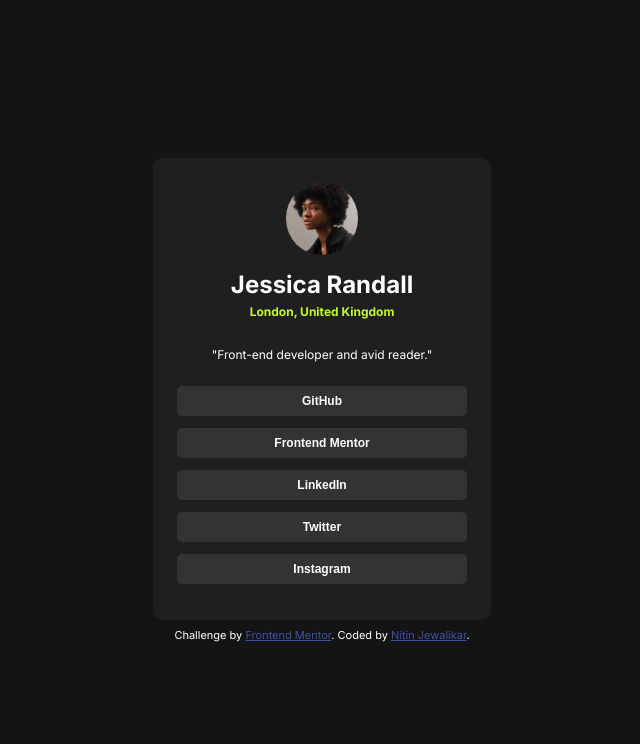
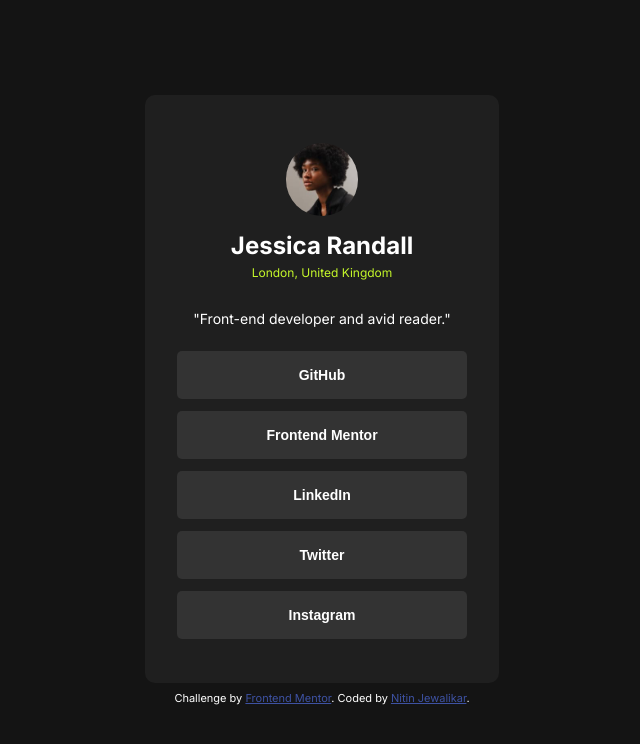
Before and after one commit to Jewalikar-Nitin/Social-Links-Profile-FM, a plain HTML site: page index.html in a window 1280 px wide. Shown: the whole page, without its empty margins (318-958 px from the left). Drawn offline with Linux system fonts and the light colour scheme.

Commit message:
issues resolved

```diff
--- a/index.html
+++ b/index.html
@@ -27,7 +27,7 @@
             class="avatar"
           />
           <h1 class="title">Jessica Randall</h1>
-          <h5 class="address">London, United Kingdom</h5>
+          <p class="address">London, United Kingdom</p>
           <p class="designation">"Front-end developer and avid reader."</p>
         </div>
         <button class="social-media-chips">GitHub</button>
--- a/style.css
+++ b/style.css
@@ -33,7 +33,10 @@ body {
   width: 290px;
   border-radius: 10px;
   background-color: var(--Grey-800);
-  padding: 1.5rem;
+  padding: 2rem;
+}
+.profile{
+    padding-top: 1rem;
 }
 .avatar {
   border-radius: 50%;
@@ -51,7 +54,7 @@ body {
 }
 .designation {
   color: var(--White);
-  font-size: 0.75rem;
+  font-size: 14px;
   font-weight: 400;
   margin-bottom: 1.5rem;
 }
@@ -61,11 +64,11 @@ body {
   color: var(--White);
   align-content: center;
   text-align: center;
-  padding-block: 8px;
+  padding-block: 1rem;
   background-color: var(--Grey-700);
   margin-bottom: 0.75rem;
   border-radius: 5px;
-  font-size: 0.75rem;
+  font-size: 14px;
   font-weight: 700;
   cursor: pointer;
   border: none;
```
